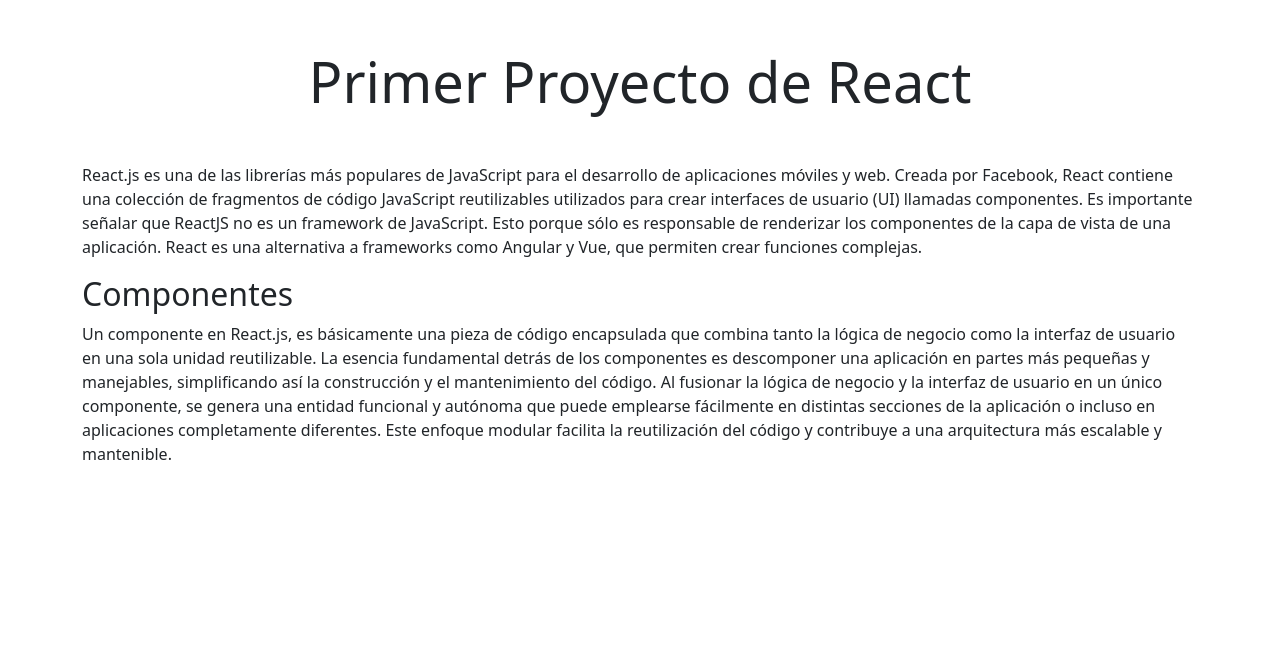
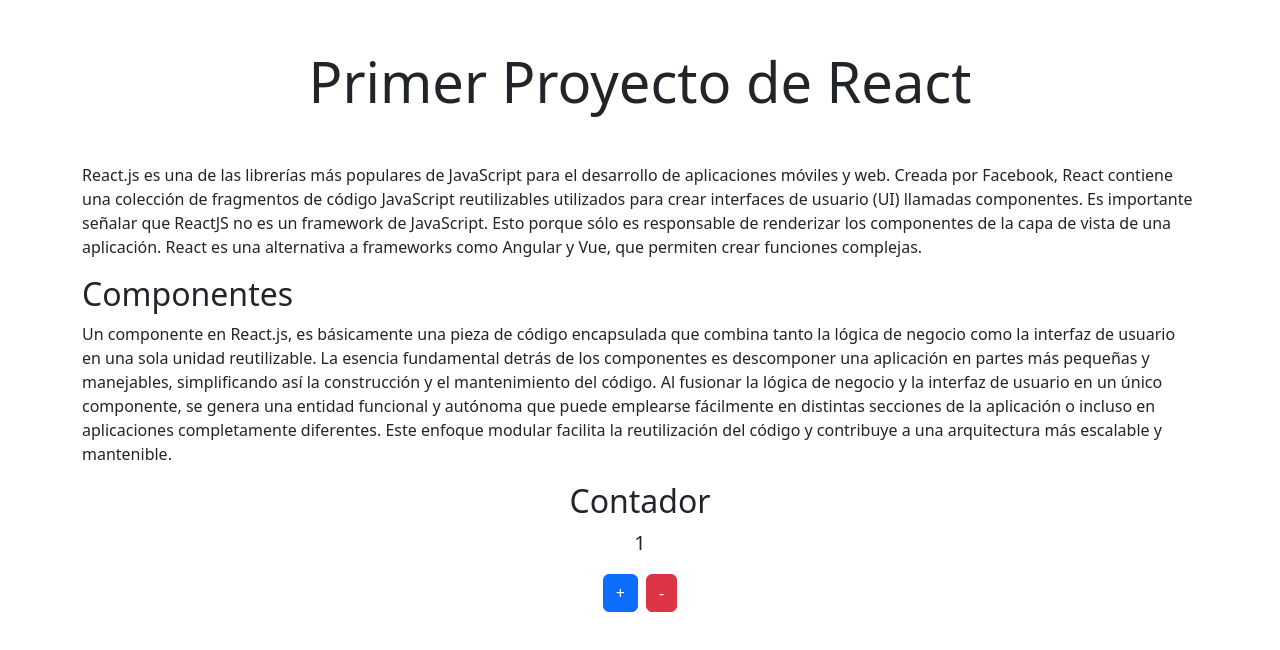
Before and after one commit to IgnacioRMN/contador-react, a React (Vite) app: page / in a window 1280 px wide. Shown: the top 650 px of the page. Built offline with nearby package versions, Linux system fonts and the light colour scheme.

Commit message:
agregamos el maquetado del componente contador

```diff
--- a/package.json
+++ b/package.json
@@ -12,6 +12,7 @@
   "dependencies": {
     "bootstrap": "^5.3.3",
     "react": "^19.0.0",
+    "react-bootstrap": "^2.10.9",
     "react-dom": "^19.0.0"
   },
   "devDependencies": {
--- a/src/App.jsx
+++ b/src/App.jsx
@@ -1,12 +1,14 @@
 import Encabezado from "./components/Encabezado";
 import "bootstrap/dist/css/bootstrap.min.css";
 import InformacionComponente from "./components/InformacionComponente";
+import Contador from "./components/Contador";
 
 function App() {
   return (
     <main className="container my-5">
       <Encabezado />
       <InformacionComponente />
+      <Contador/>
     </main>
   );
 }
--- /dev/null
+++ b/src/components/Contador.jsx
@@ -0,0 +1,15 @@
+import { Button } from "react-bootstrap";
+
+
+const Contador = () => {
+    return (
+        <section className="text-center">
+            <h2 >Contador</h2>
+            <p className="lead">1</p>
+            <Button className="me-2">+</Button>
+            <Button variant="danger">-</Button>
+        </section>
+    );
+};
+
+export default Contador;
```
Also changed, not shown: 1 other file (tests, documents, lock files or other folders).
